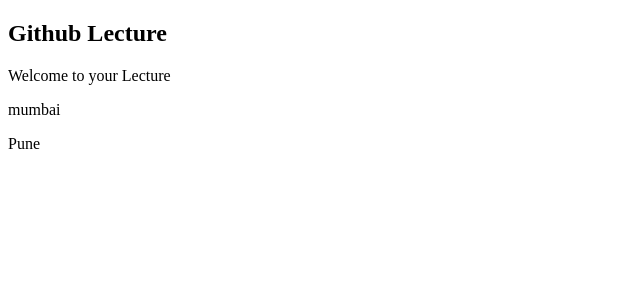
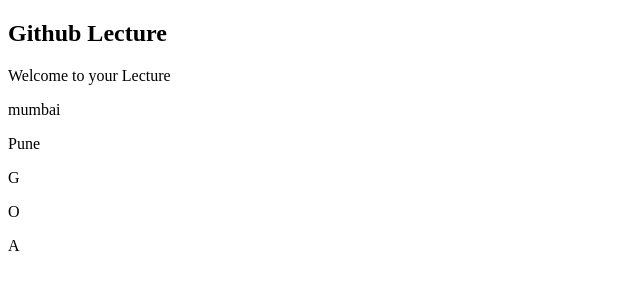
Before and after one commit to MadhurSawant/manager, a plain HTML site: page index.html in a window 1280 px wide. Shown: the full height of the page, 0-640 px from the left. Drawn offline with Linux system fonts and the light colour scheme.

Commit message:
added G
added O

added A

```diff
--- a/index.html
+++ b/index.html
@@ -10,5 +10,8 @@
     <p>Welcome to your Lecture</p>
     <p>mumbai</p>
     <p>Pune</p>
+    <p>G</p>
+    <p>O</p>
+    <P>A</P>
 </body>
 </html>
```
